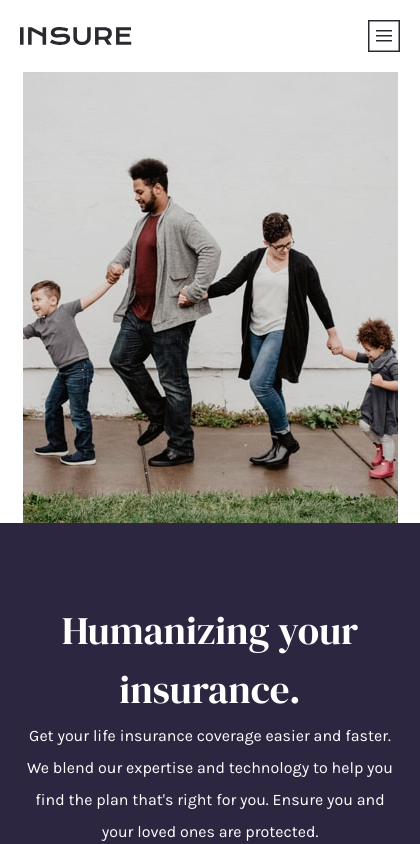
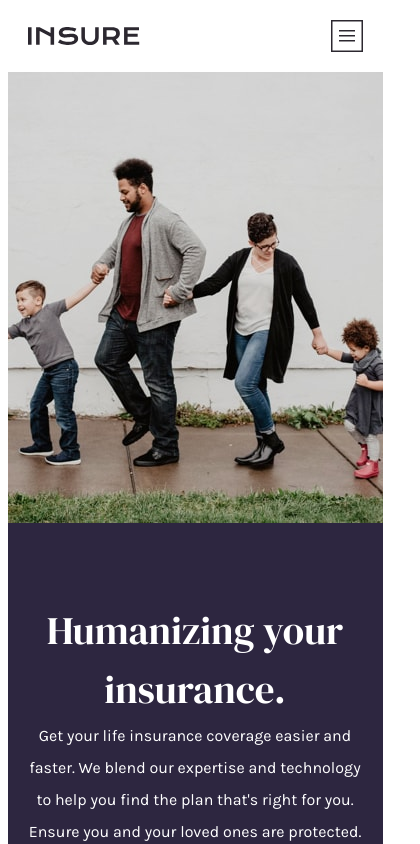
Before and after one commit to Csabooo/16-Insure-landing-page-react, a React (Create React App) app: page / in a window 390 px wide. Shown: the top 844 px of the page, 420 px wide, since content can reach past the window. Built offline with nearby package versions, Linux system fonts and the light colour scheme.

Commit message:
mobile version fixed 10.0

```diff
--- a/src/App.js
+++ b/src/App.js
@@ -7,7 +7,7 @@ import Attribution from "./components/Attribution";
 
 function App() {
   return (
-    <div className="mx-auto w-[420px]">
+    <div className="mx-auto w-[375px]">
       <Header />
       <Main />
       <Footer />
--- a/src/components/Main.js
+++ b/src/components/Main.js
@@ -6,7 +6,7 @@ import pattern_how_we_work_mobile from "../images/bg-pattern-how-we-work-mobile.
 function Main() {
   return (
     <div className="text-center mx-auto ">
-      <img className="mx-auto " src={image_intro} alt="intro_mobile" />
+      <img className="mx-auto w-fit" src={image_intro} alt="intro_mobile" />
       {/* --------------Humanizing your insurance------------------------------------------- */}
       <div className="relative purple">
         <h1>Humanizing your insurance.</h1>
```
